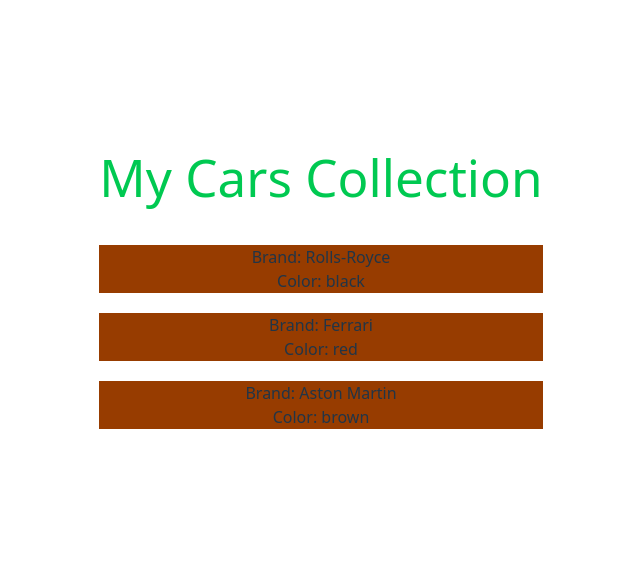
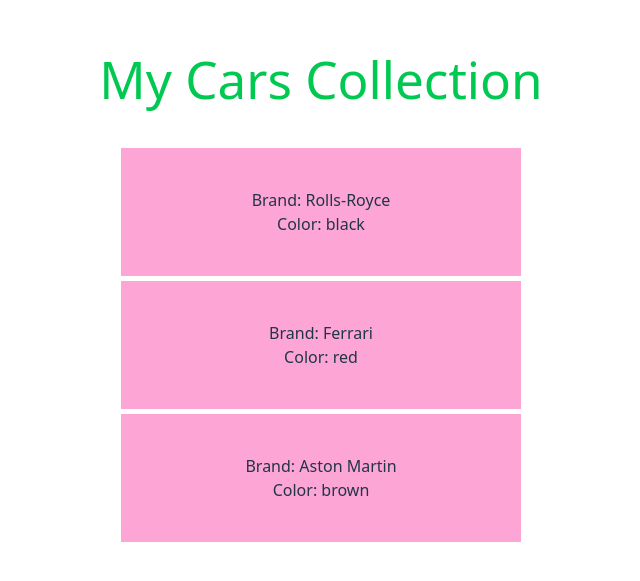
Before and after one commit to Arnauw/react-tuto, a React (Vite) app: page / in a window 1280 px wide. Shown: the part 101-682 px from the top of the page, without its empty margins (319-959 px from the left). Built offline with nearby package versions, Linux system fonts and the light colour scheme.

Commit message:
added wrapper, time to eat

```diff
--- a/src/App.jsx
+++ b/src/App.jsx
@@ -13,7 +13,6 @@
     render() {
         return (
             <div className="">
-                {/*<MyCars></MyCars>*/}
                 <MyCars
                     title={this.state.title}
                     titleColor={this.state.titleColor}
--- a/src/components/Cars.jsx
+++ b/src/components/Cars.jsx
@@ -1,11 +1,12 @@
-export const Cars = ({children, color, bgColor}) => {
+import {Wrapper} from "./Wrapper.jsx";
+export const Cars = ({children, color,}) => {
 
-    return children ? (
+    return children && (
         <>
-            <div className="mb-5 bg-amber-800">
+            <Wrapper>
                 <p>Brand: {children}</p>
                 {color ? <p>Color: {color}</p> : null}
-            </div>
+            </Wrapper>
         </>
-    ) : <p>no data</p>
+    )
 }
--- /dev/null
+++ b/src/components/MyHeader.jsx
@@ -0,0 +1,7 @@
+export const MyHeader = () => {
+    return (
+        <>
+            <h1></h1>
+        </>
+    )
+}
--- /dev/null
+++ b/src/components/Wrapper.jsx
@@ -0,0 +1,9 @@
+export const Wrapper = ({children}) => {
+    return (
+        <>
+        <div className="bg-pink-300 w-[400px] p-10 my-[5px] mx-auto">
+            {children}
+        </div>
+        </>
+    )
+}
```
